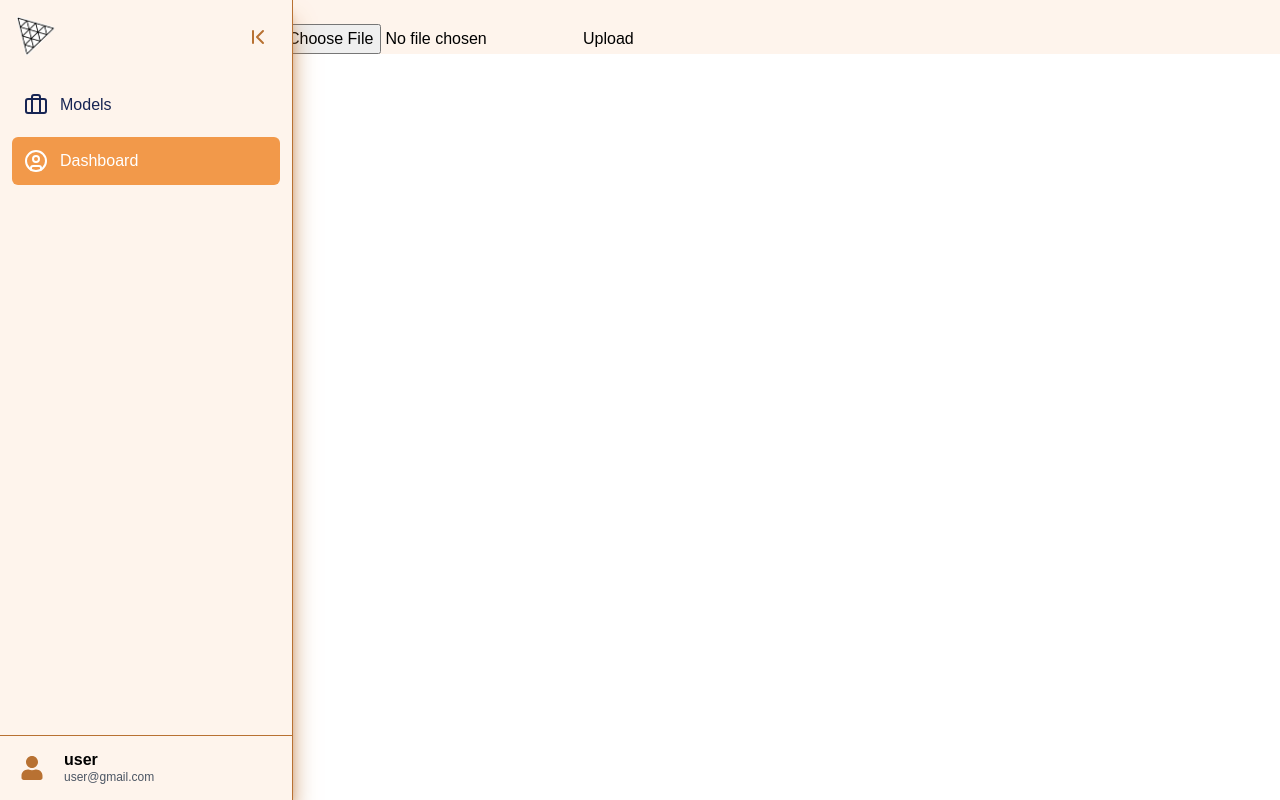
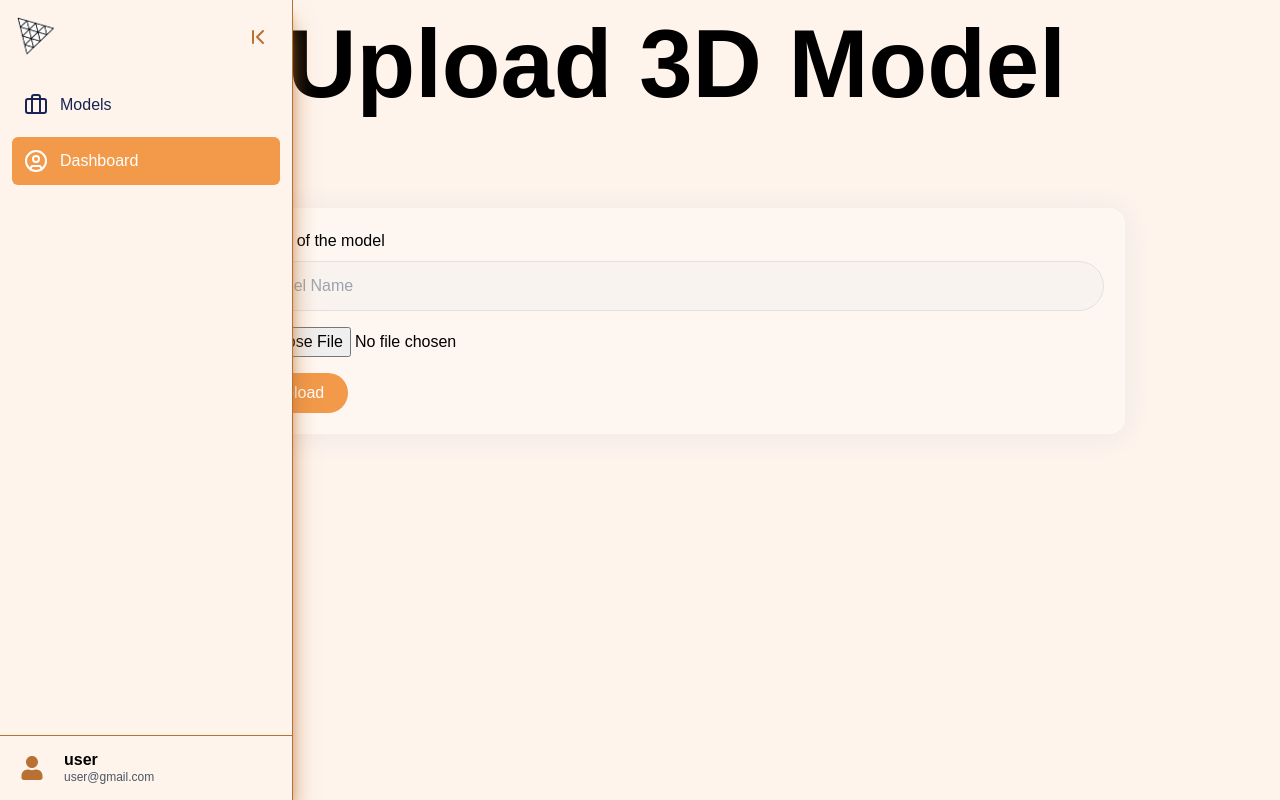
Before and after one commit to HensalDeon/infusory_machinetest, a React (Vite) app in the folder client/: page /dashboard in a window 1280 px wide. Built offline with nearby package versions, Linux system fonts and the light colour scheme; a web font is replaced by a local one.

Commit message:
updated styles of upload page

```diff
--- a/client/src/App.jsx
+++ b/client/src/App.jsx
@@ -3,7 +3,7 @@ import Main from "./pages/Main";
 
 const App = () => {
   return (
-    <div className="app">
+    <div className="app bg-primary">
       <Routes>
         <Route path="/" element={<Main location={"home"}/>} />
         <Route path="/dashboard" element={<Main location={"dashboard"}/>} />
--- a/client/src/components/Sidebar.jsx
+++ b/client/src/components/Sidebar.jsx
@@ -1,10 +1,12 @@
 import { ChevronLast, ChevronFirst } from "lucide-react";
 import { useContext, createContext, useState } from "react";
 import { FaUser } from "react-icons/fa";
-import  logo from '../assets/threejs.png';
+import logo from "../assets/threejs.png";
 const SidebarContext = createContext();
 export default function Sidebar({ children }) {
-  const [expanded, setExpanded] = useState(window.innerWidth < 1024 ? false : true);
+  const [expanded, setExpanded] = useState(
+    window.innerWidth < 1024 ? false : true
+  );
   return (
     <aside className="h-screen w-fit fixed z-10">
       <nav className="h-full flex flex-col bg-primary border-tertiary border-r shadow-tertiary shadow-xl">
--- a/client/src/index.css
+++ b/client/src/index.css
@@ -18,8 +18,17 @@ html {
 .app {
   @apply relative w-full overflow-y-auto;
 }
+.padding {
+    @apply sm:px-9 px-4;
+}
 .head-text {
   @apply xl:text-[10rem] md:text-[6rem] text-[4rem] xl:leading-[11rem] md:leading-[7rem] leading-[4rem] font-black text-black text-center;
+}
+.sub-head-text {
+  @apply xl:text-[6rem] md:text-[4rem] text-[2rem] xl:leading-[8rem] md:leading-[5rem] leading-[3rem] font-black text-black text-center;
+}
+.rounded-input {
+    @apply py-3 px-3 rounded-full bg-gray-200 bg-opacity-20 border-[#e1e1e1] border focus:outline-none w-full;
 }
 .glassmorphism {
   background: rgba(255, 255, 255, 0.25);
--- a/client/src/pages/Dashboard.jsx
+++ b/client/src/pages/Dashboard.jsx
@@ -1,6 +1,5 @@
 import { useState } from "react";
 import { uploadModel } from "../api/models";
-import SidebarContainer from "../components/SidebarContainer";
 
 const Dashboard = () => {
   const [name, setName] = useState("");
@@ -18,25 +17,36 @@ const Dashboard = () => {
   };
 
   return (
-    <div>
-      <h1>Upload 3D Model</h1>
-      <form onSubmit={handleSubmit}>
+    <section className="h-screen padding">
+      <h1 className="sub-head-text">Upload 3D Model</h1>
+
+      <form
+        onSubmit={handleSubmit}
+        className="glassmorphism rounded-2xl flex flex-col gap-4 max-w-4xl m-auto p-5 mt-20 overflow-hidden"
+      >
+        <div className="flex flex-col gap-2">
+          <label htmlFor="modelname">Name of the model</label>
           <input
             type="text"
             placeholder="Model Name"
+            name="modelname"
+            className="rounded-input"
             value={name}
             onChange={(e) => setName(e.target.value)}
             required
           />
+        </div>
+        <div>
           <input
             type="file"
             accept=".glb"
             onChange={(e) => setFile(e.target.files[0])}
             required
           />
-        <button type="submit">Upload</button>
+        </div>
+        <button type="submit" className="rounded-full bg-secondary px-6 text-white py-2 w-fit">Upload</button>
       </form>
-    </div>
+    </section>
   );
 };
 
--- a/client/src/pages/Home.jsx
+++ b/client/src/pages/Home.jsx
@@ -15,18 +15,18 @@ const Home = () => {
   }, []);
 
   return (
-    <div className="bg-primary">
+    <section className="bg-primary padding">
       <h1 className="head-text">3D Models</h1>
-      {models.map((model) => (
+      {models?.map((model) => (
         <div
           key={model._id}
-          className="flex flex-col justify-center items-center m-auto glassmorphism gap-6 h-screen"
+          className="flex flex-col justify-center items-center m-auto glassmorphism lg:h-screen h-[50vh] rounded-2xl md:py-8 my-6 lg:w-3/4"
         >
           <h2>{model.name}</h2>
           <ModelViewer url={`http://localhost:5050/${model.fileUrl}`} />
         </div>
       ))}
-    </div>
+    </section>
   );
 };
 
```
Also changed, not shown: 1 other file (tests, documents, lock files or other folders). Lines whose indentation alone changed are shown as unchanged.
